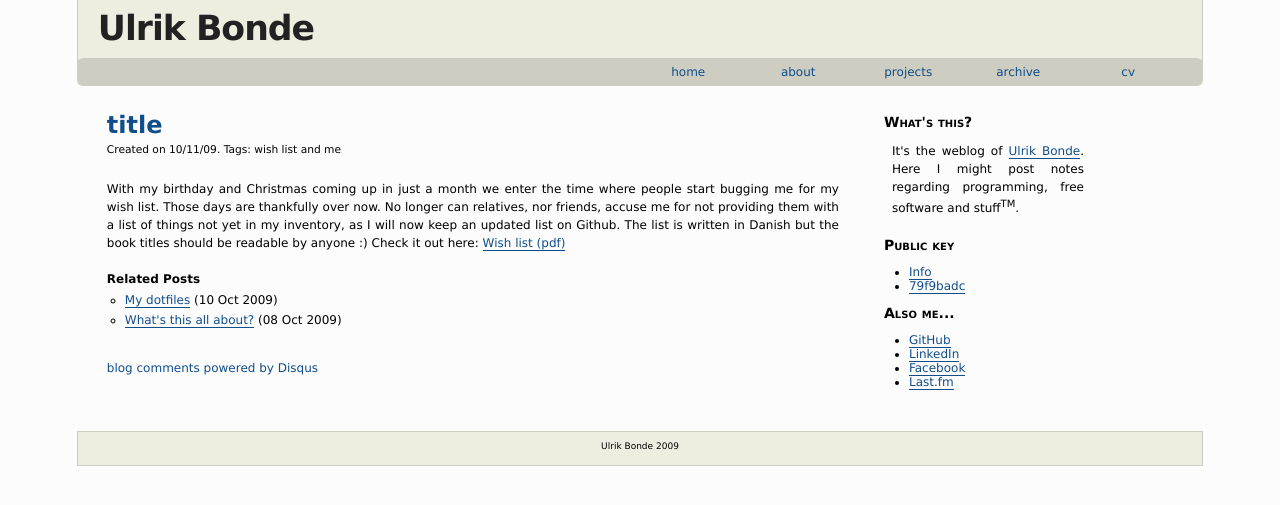
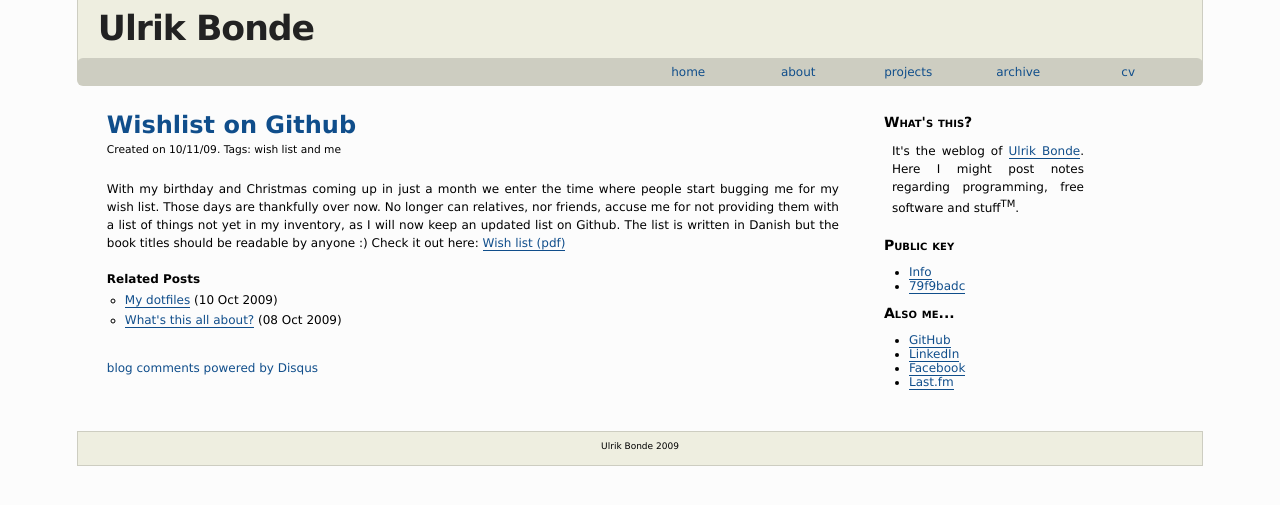
Before and after one commit to bonde/bonde.github.com, a Jekyll site: the page built from _posts/2009-11-10-wishlist.md, in a window 1280 px wide. Shown: the top 505 px of the page. Built offline with Jekyll 4.4.1, drawn with Linux system fonts in a browser that asks for light colours; Markdown is read by kramdown in place of the engine named in the settings; comment, search, counter and statistics services are not loaded.

Commit message:
whoops and poke

```diff
--- a/_posts/2009-11-10-wishlist.md
+++ b/_posts/2009-11-10-wishlist.md
@@ -1,6 +1,6 @@
 ---
 layout: post
-title: title
+title: Wishlist on Github
 tags: [wish list, me]
 
 ---
```
